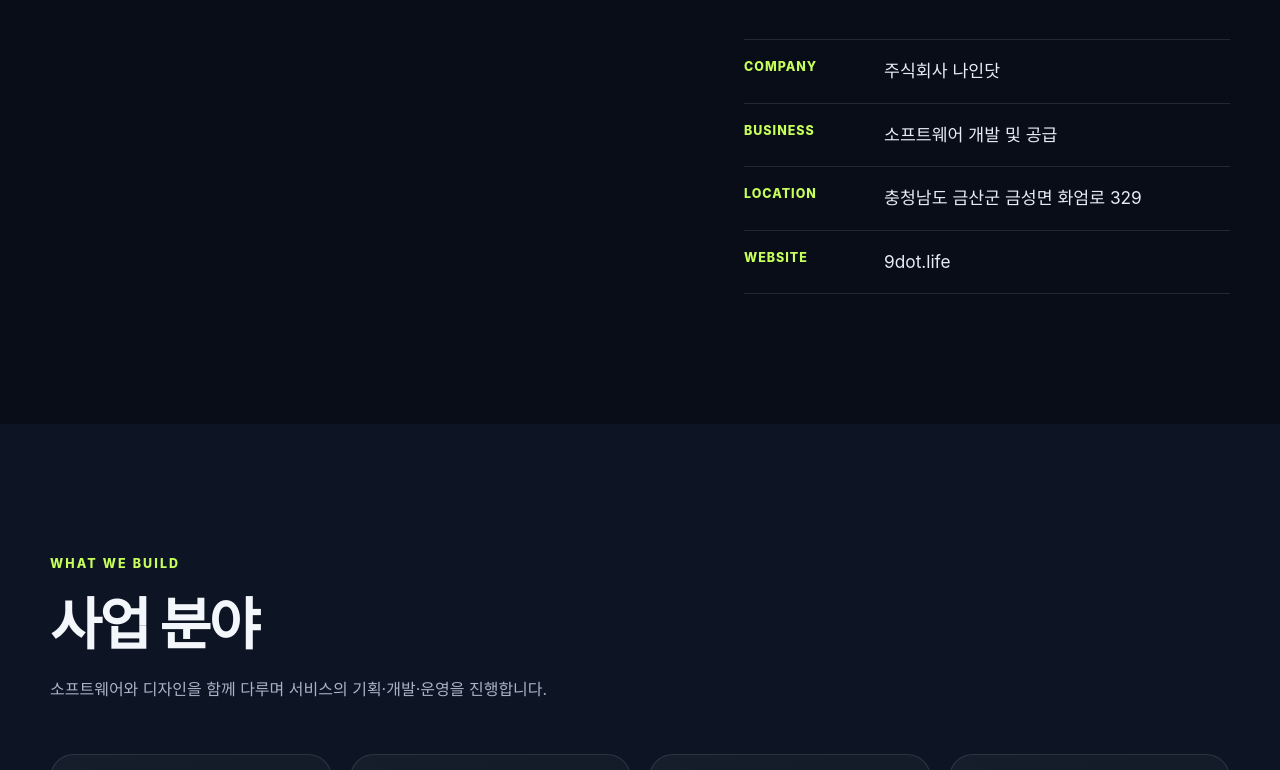
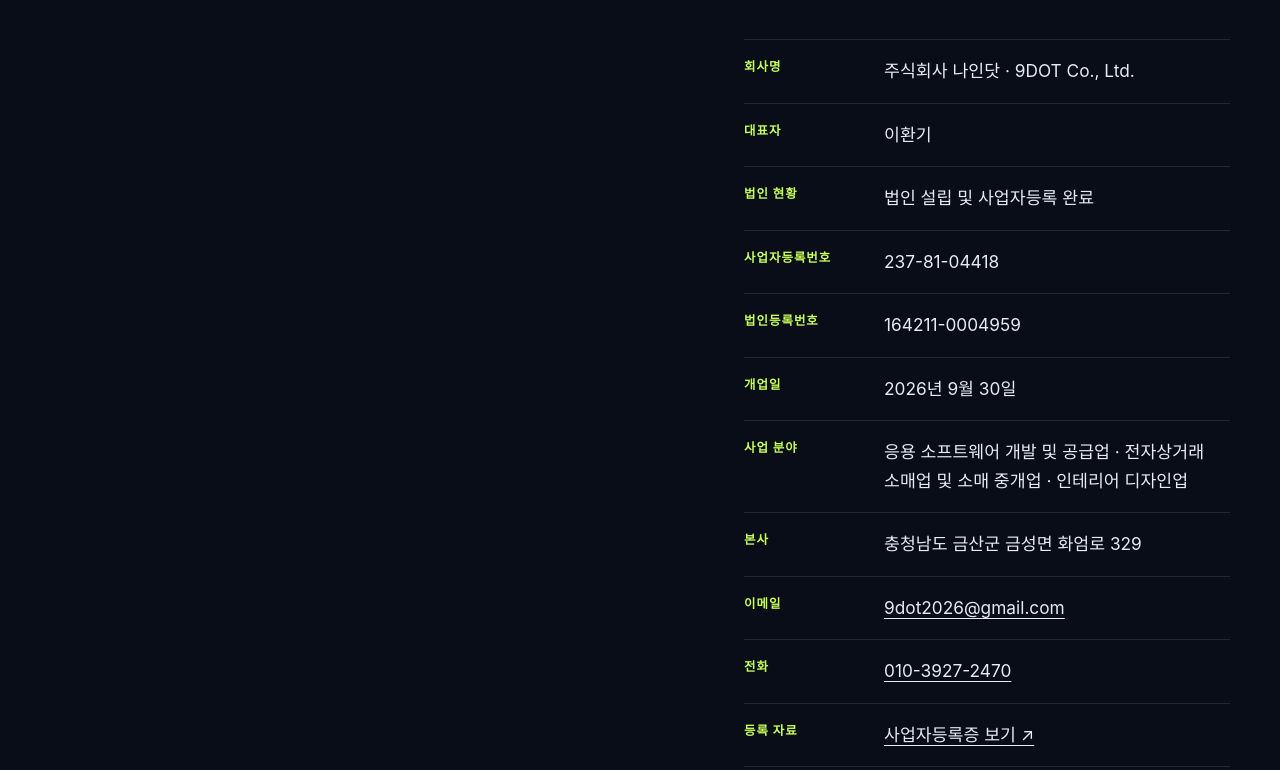
Before and after one commit to vivianolee/9dot-website, a plain HTML site: page index.html in a window 1280 px wide. Shown: the part 1198-1968 px from the top of the page. Drawn offline with Linux system fonts and the light colour scheme.

Commit message:
Publish approved company registration, certificate and updated contact details

```diff
--- a/index.html
+++ b/index.html
@@ -102,10 +102,17 @@
             인테리어 플랫폼 카사9, 시공업체를 위한 카사 견적앱, 어르신 돌봄 서비스 울타리를 개발하고 있습니다.
           </p>
           <dl class="company-facts">
-            <div><dt>Company</dt><dd>주식회사 나인닷</dd></div>
-            <div><dt>Business</dt><dd>소프트웨어 개발 및 공급</dd></div>
-            <div><dt>Location</dt><dd>충청남도 금산군 금성면 화엄로 329</dd></div>
-            <div><dt>Website</dt><dd>9dot.life</dd></div>
+            <div><dt>회사명</dt><dd>주식회사 나인닷 · 9DOT Co., Ltd.</dd></div>
+            <div><dt>대표자</dt><dd>이환기</dd></div>
+            <div><dt>법인 현황</dt><dd>법인 설립 및 사업자등록 완료</dd></div>
+            <div><dt>사업자등록번호</dt><dd>237-81-04418</dd></div>
+            <div><dt>법인등록번호</dt><dd>164211-0004959</dd></div>
+            <div><dt>개업일</dt><dd>2026년 9월 30일</dd></div>
+            <div><dt>사업 분야</dt><dd>응용 소프트웨어 개발 및 공급업 · 전자상거래 소매업 및 소매 중개업 · 인테리어 디자인업</dd></div>
+            <div><dt>본사</dt><dd>충청남도 금산군 금성면 화엄로 329</dd></div>
+            <div><dt>이메일</dt><dd><a href="mailto:9dot2026@gmail.com">9dot2026@gmail.com</a></dd></div>
+            <div><dt>전화</dt><dd><a href="tel:+821039272470">010-3927-2470</a></dd></div>
+            <div><dt>등록 자료</dt><dd><a href="assets/business-registration.jpg" target="_blank" rel="noopener">사업자등록증 보기 ↗</a></dd></div>
           </dl>
         </div>
       </div>
@@ -241,8 +248,8 @@
         </div>
         <div class="contact-copy">
           <p>소프트웨어 개발, 디자인, 서비스 제휴에 관한 문의를 받습니다.</p>
-          <a class="button button-light" href="mailto:viviano@hanmail.net">viviano@hanmail.net</a>
-
+          <a class="button button-light" href="mailto:9dot2026@gmail.com">9dot2026@gmail.com</a>
+          <p><a href="tel:+821039272470">010-3927-2470</a></p>
         </div>
       </div>
     </section>
@@ -260,15 +267,19 @@
         <p>Software &amp; Design</p>
       </div>
       <div class="footer-info">
-        <p>주식회사 나인닷</p>
+        <p>9DOT Co., Ltd. · 주식회사 나인닷</p>
+        <p>대표자 이환기</p>
         <p>충청남도 금산군 금성면 화엄로 329</p>
-        <p>사업자등록번호: 법인 설립 후 입력</p>
+        <p>사업자등록번호 237-81-04418</p>
+        <p>법인등록번호 164211-0004959</p>
+        <p><a href="mailto:9dot2026@gmail.com">9dot2026@gmail.com</a> · <a href="tel:+821039272470">010-3927-2470</a></p>
+        <p><a href="assets/business-registration.jpg" target="_blank" rel="noopener">사업자등록증 보기 ↗</a></p>
       </div>
       <div class="footer-links">
         <a href="#about">회사소개</a>
         <a href="#services">서비스</a>
         <a href="#products">서비스 소개</a>
-        <a href="mailto:hello@9dot.life">문의</a>
+        <a href="mailto:9dot2026@gmail.com">문의</a>
       </div>
     </div>
     <div class="container footer-bottom">
--- a/styles.css
+++ b/styles.css
@@ -248,3 +248,10 @@ img, svg { display: block; max-width: 100%; }
   *, *::before, *::after { animation-duration: .01ms !important; animation-iteration-count: 1 !important; transition-duration: .01ms !important; }
   .reveal { opacity: 1; transform: none; }
 }
+
+/* Corporate information and contact links */
+.company-facts dd { min-width: 0; overflow-wrap: anywhere; }
+.company-facts dd a { text-decoration: underline; text-underline-offset: 4px; }
+.footer-info a { overflow-wrap: anywhere; }
+.status-badge:focus-visible, .company-facts a:focus-visible { outline: 2px solid var(--lime); outline-offset: 5px; }
+.contact-copy .button { max-width: 100%; overflow-wrap: anywhere; }
```
Also changed, not shown: assets/business-registration.jpg (added).
